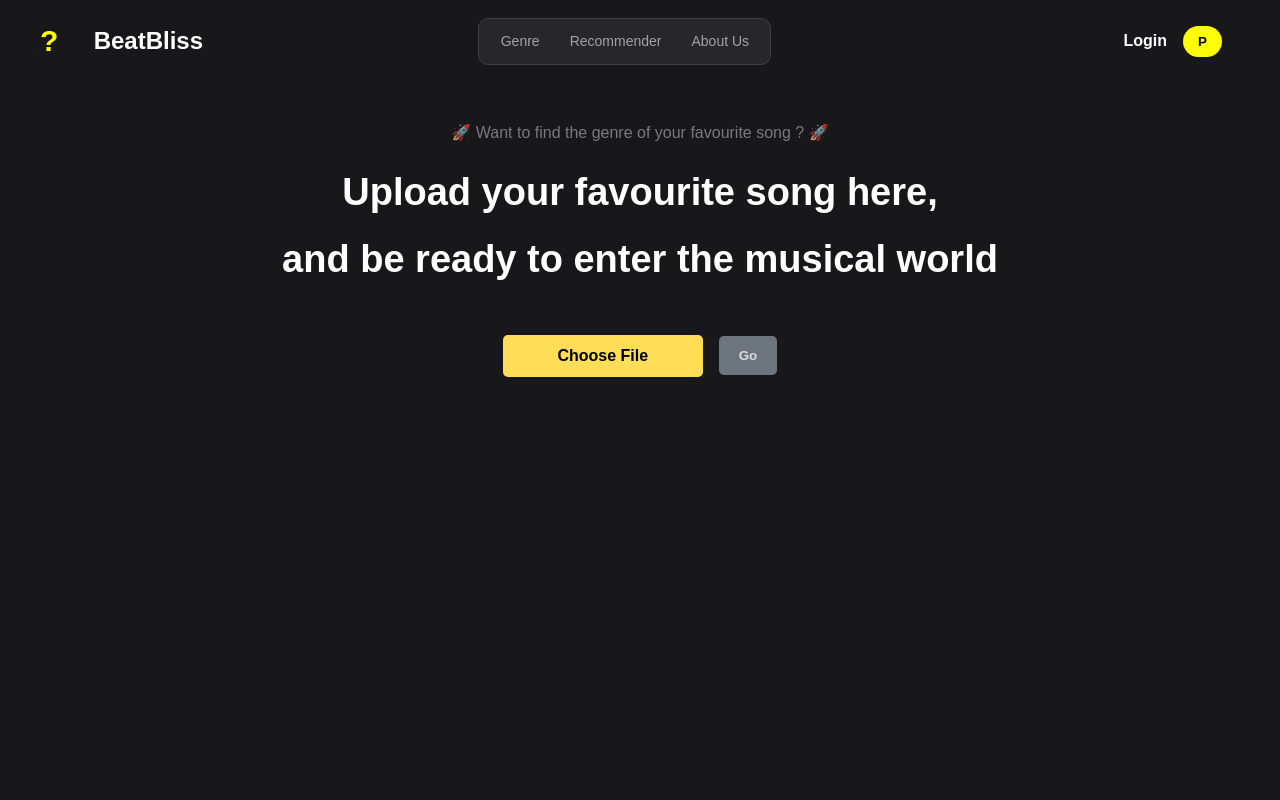
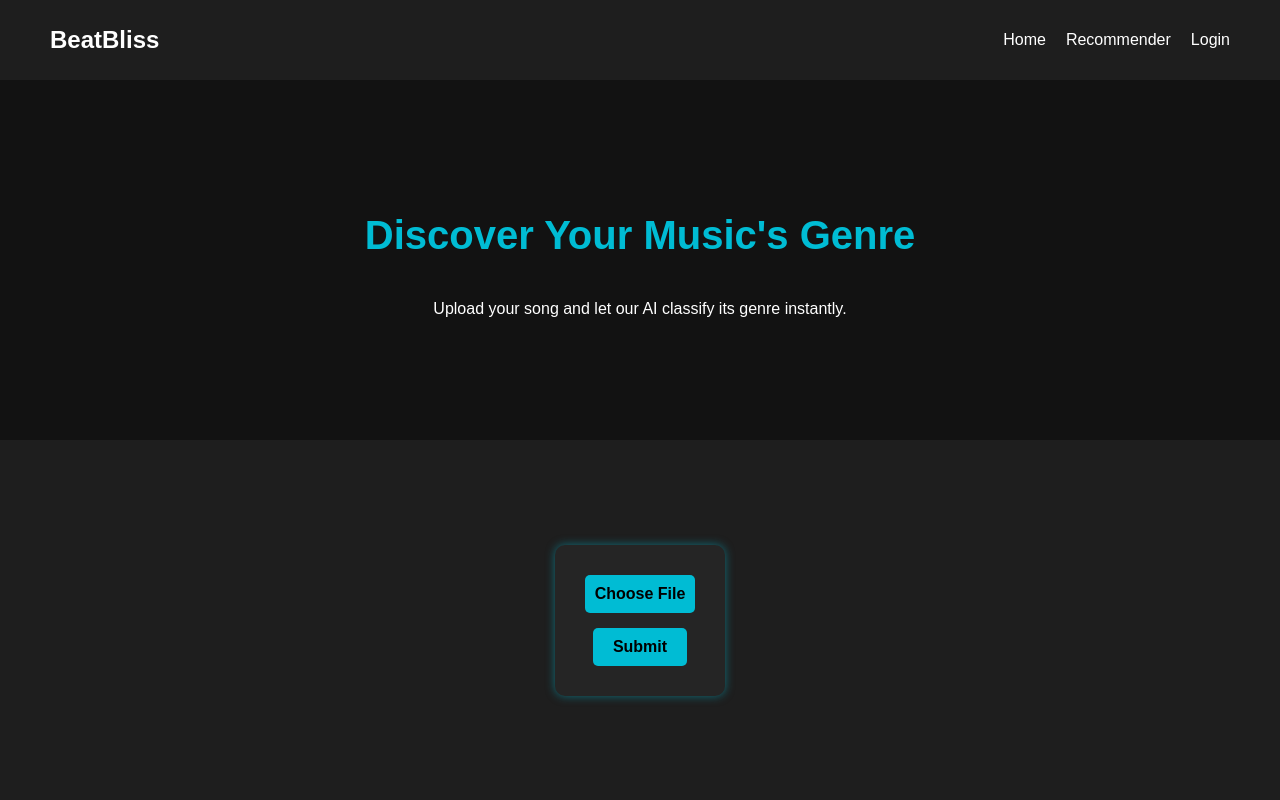
Before and after one commit to kavish54/BeatBliss, a Django app: page / in a window 1280 px wide. Run offline with Django 5.2, Linux system fonts and the light colour scheme.

Commit message:
Almost completed except Profile

```diff
--- a/genreApp/static/genreApp/genre-home.css
+++ b/genreApp/static/genreApp/genre-home.css
@@ -1,190 +1,111 @@
-/* General Reset */
-* {
+/* General Styles */
+body {
   margin: 0;
-    padding: 0;
-    box-sizing: border-box;
   font-family: Arial, sans-serif;
+  background-color: #121212;
+  color: white;
+  display: flex;
+  flex-direction: column;
+  height: 100vh;
 }
 
-  /* Dark Background */
-  body {
-    background-color: #18181B;
-    color: white;
-    text-align: center;
-    padding-top: 0.5rem;
+/* Navbar */
+nav {
+  display: flex;
+  justify-content: space-between;
+  align-items: center;
+  padding: 15px 50px;
+  background: #1e1e1e;
 }
 
-  /* Header */
-  .header {
-    display: flex;
-    align-items: center;
-    margin-bottom:3rem;
-    padding: 10px 40px;
+.logo {
+  font-size: 1.5rem;
+  font-weight: bold;
 }
 
-  /* Logo */
-  .logo {
-    font-size: 30px;
-    font-weight: bold;
-    color: yellow;
+nav ul {
+  list-style: none;
+  display: flex;
+  gap: 20px;
 }
 
-
-  #pname {
-    width: 180px;
-    margin-left: rem;
-    color: white;
-    text-align: center;
-    align-items: center;
+nav ul li {
+  display: inline;
 }
 
-  /* Navigation Buttons */
-  nav {
-    display: flex;
-    align-items: center;
-
+nav ul li a {
+  text-decoration: none;
+  color: white;
+  transition: 0.3s;
 }
 
-  .login-btn {
-    color: white;
-    text-decoration: none;
-    font-size: 16px;
-    margin-left:22rem;
-    margin-right:1rem;
-    font-weight: 700;
+nav ul li a:hover {
+  color: #00bcd4;
 }
 
-  .try-btn {
-    background: yellow;
-    color: black;
-    border: none;
-    padding: 8px 15px;
-    border-radius: 30px;
-    font-weight: bold;
-    cursor: pointer;
+/* Top Section (Banner) */
+.top-section {
+  flex: 1;
+  display: flex;
+  flex-direction: column;
+  justify-content: center;
+  align-items: center;
+  text-align: center;
+  padding: 20px;
 }
 
-  /* Hero Section */
-  .hero {
-    margin-top: 1rem;
+.top-section h1 {
+  font-size: 2.5rem;
+  color: #00bcd4;
 }
 
-  /* Platform Buttons */
-  .platforms {
+/* Bottom Section (Upload Form) */
+.bottom-section {
+  flex: 1;
   display: flex;
+  justify-content: center;
   align-items: center;
-      justify-content: center;
-
-      border-image: initial;
-      padding: 5px;
-      border-radius: 10px;
-      background: rgb(39, 39, 42);
-      margin-left:15rem;
-      padding:0.4rem;
-      border:1px solid #3F3F46;
+  background: #1e1e1e;
+  padding: 20px;
 }
 
-  .platforms button {
-    background: rgb(39, 39, 42);
-    color: #A1A1AA;
-    border: none;
-    padding: 8px 15px;
-      cursor: pointer;
-    font-size: 14px;
-
+/* Upload Form */
+form {
+  background: #252525;
+  padding: 30px;
+  border-radius: 10px;
+  text-align: center;
+  box-shadow: 0 0 10px rgba(0, 188, 212, 0.5);
 }
 
-
-  /* Supporting Text */
-  .sub-text {
-    font-size: 16px;
-    opacity: 0.7;
-    margin-bottom: 1.5rem;
-    color:#A1A1AA;
-  }
-
-  /* Main Heading */
-  h1 {
-    font-size: 38px;
+.custom-file-upload {
+  display: block;
+  background: #00bcd4;
+  padding: 10px;
+  border-radius: 5px;
+  cursor: pointer;
+  text-align: center;
+  margin-bottom: 15px;
+  color: black;
   font-weight: bold;
-    line-height: 1.4;
-  }
-  #info{
-    margin-bottom:3rem;
-  }
-
-
-
-
-
-
-  /*
-  // Description
-  .description {
-    font-size: 18px;
-    opacity: 0.8;
-    margin-top: 2rem;
-  } */
-
-  /* Buttons */
-  .buttons {
-    margin-top: 20px;
-    display: flex;
-    justify-content: center;
-    gap: 15px;
-  }
-
-  .upload-container {
-    display: flex;
-    align-items: center;
-    justify-content: center;
-    gap: 1rem;
-  }
-
-  #upload-btn {
-    display: inline-block;
-    background: #ffdd57;
-    color: black;
-    padding: 12px 20px;
-    font-weight: bold;
-    cursor: pointer;
-    border-radius: 5px;
-    min-width: 200px;
-    text-align: center;
-  }
-
-  #upload-btn:hover {
-    background: #f7c600;
 }
 
 input[type="file"] {
   display: none;
 }
 
-  #clear-file {
+button {
+  background: #00bcd4;
+  border: none;
+  padding: 10px 20px;
+  border-radius: 5px;
   cursor: pointer;
-    font-size: 20px;
-    color: red;
-    display: none;
+  font-size: 1rem;
+  color: black;
+  font-weight: bold;
+  transition: 0.3s;
 }
 
-  #go-btn {
-    background: #28a745;
-    color: white;
-    padding: 12px 20px;
-    font-weight: bold;
-    border: none;
-    cursor: pointer;
-    border-radius: 5px;
+button:hover {
+  background: #0097a7;
 }
-
-  #go-btn:disabled {
-
-    background: #6c757d;
-    color:#dcdcdf;
-    cursor: not-allowed;
-  }
-
-  #go-btn:hover:enabled {
-    background: #218838;
-  }
--- a/genreApp/templates/genreApp/genre-home.html
+++ b/genreApp/templates/genreApp/genre-home.html
@@ -1,66 +1,37 @@
 <!DOCTYPE html>
 <html lang="en">
-
 <head>
     <meta charset="UTF-8">
     <meta name="viewport" content="width=device-width, initial-scale=1.0">
-    <title>UI/UX Inspiration</title>
+    <title>Genre Classifier</title>
     {% load static %}
-    <link rel="stylesheet" href="{% static "genreApp/genre-home.css" %}">
+    <link rel="stylesheet" href={% static "genreApp/genre-home.css" %}>
 </head>
+<body>
+    <nav>
+        <div class="logo">BeatBliss</div>
+        <ul>
+            {% comment %} <li><a href="{% url "recHome" %}">RS</a></li> {% endcomment %}
+            <li><a href={% url "genreHome" %}>Home</a></li>
+            <li><a href={% url "recHome" %}>Recommender</a></li>
+            <li><a href={% url "login" %}>Login</a></li>
+        </ul>
+    </nav>
 
-<body>
-    <header class="header">
-        <div class="logo">?</div>
-        <div id="pname">
-            <h2>BeatBliss</h2>
-        </div>
-        <div class="platforms">
-            <a href=""><button>Genre</button></a>
-            <button>Recommender</button>
-            <button>About Us</button>
-        </div>
-        <nav>
-            <a href="#" class="login-btn">Login</a>
-            <button class="try-btn">P</button>
-        </nav>
-    </header>
+    <div class="top-section">
+        <h1>Discover Your Music's Genre</h1>
+        <p>Upload your song and let our AI classify its genre instantly.</p>
+    </div>
 
-    <p class="sub-text">🚀 Want to find the genre of your favourite song ? 🚀</p>
-    <h1 id="info">
-        <p style="margin-bottom:0.9rem;">Upload your favourite song here,</p>
-        <p>and be ready to enter the musical world</p>
-    </h1>
-
-    <div class="upload-container">
-        <label for="file-upload" id="upload-btn">Choose File</label>
-        <input type="file" id="file-upload" accept=".mp3, .wav, .flac">
-        <span id="clear-file">&times;</span>
-        <button id="go-btn" disabled>Go</button>
+    <div class="bottom-section">
+        <form action="" method="POST" enctype="multipart/form-data">
+            {% csrf_token %}
+            <label for="file-upload" class="custom-file-upload">
+                Choose File
+            </label>
+            <input type="file" id="file-upload" name="file">
+            <button type="submit">Submit</button>
+        </form>
     </div>
-    </section>
-
-    <script>
-        const fileInput = document.getElementById("file-upload");
-        const uploadBtn = document.getElementById("upload-btn");
-        const clearFile = document.getElementById("clear-file");
-        const goBtn = document.getElementById("go-btn");
-
-        fileInput.addEventListener("change", function () {
-            if (fileInput.files.length > 0) {
-                uploadBtn.textContent = fileInput.files[0].name;
-                clearFile.style.display = "inline";
-                goBtn.disabled = false;
-            }
-        });
-
-        clearFile.addEventListener("click", function () {
-            fileInput.value = "";
-            uploadBtn.textContent = "Choose File";
-            clearFile.style.display = "none";
-            goBtn.disabled = true;
-        });
-    </script>
 </body>
-
 </html>
```
Also changed, not shown: genreApp/templates/genreApp/genre-result.html (+5 -4 lines), recommApp/static/recommApp/recom-home.css (+34 -1 lines), recommApp/static/recommApp/recom-result.css (+35 -1 lines), recommApp/templates/recommApp/recom-home.html (+23 -10 lines), recommApp/templates/recommApp/recom-result.html (+17 -8 lines), recommApp/views.py (+25 -1 lines), 3 other files. Lines whose indentation alone changed are shown as unchanged.
